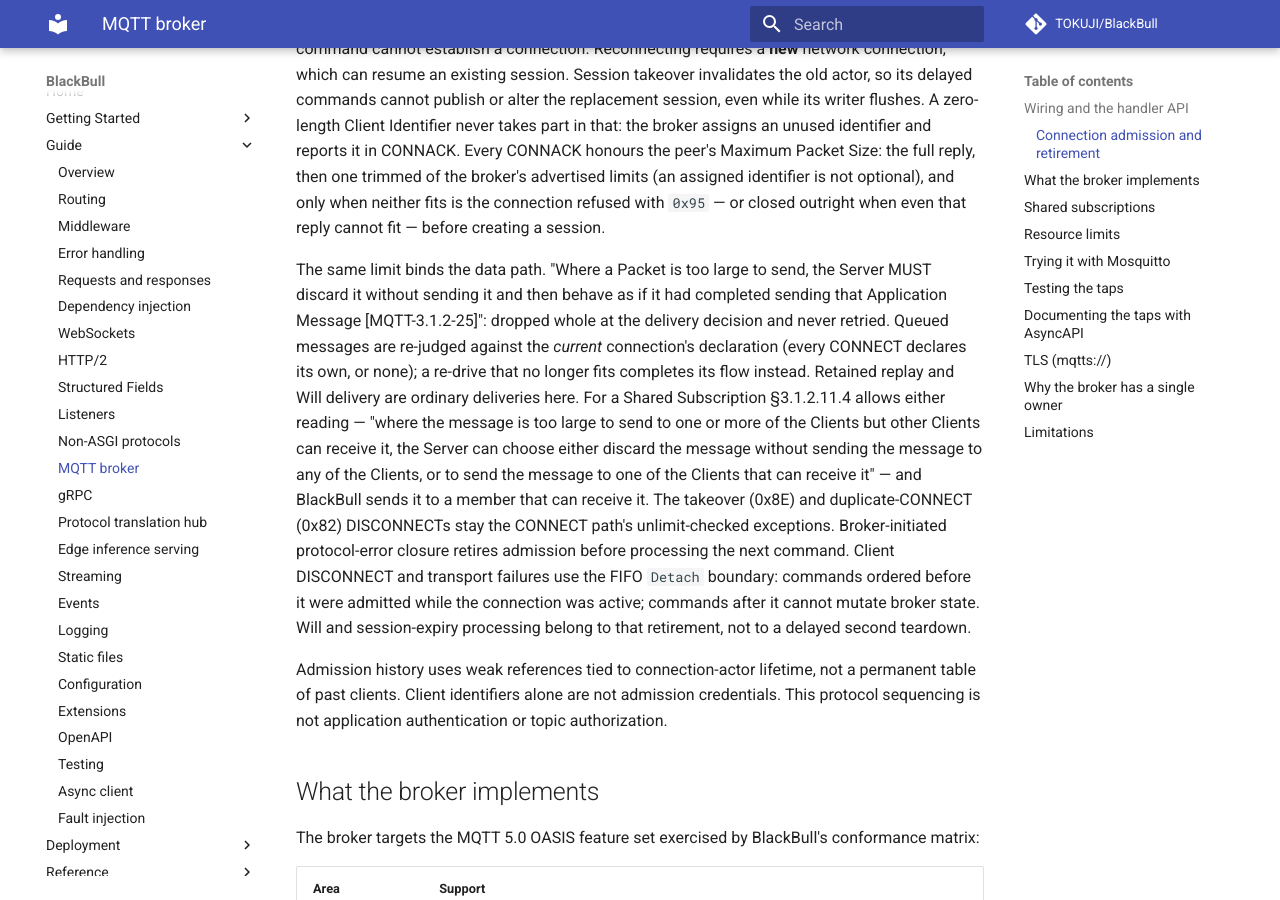
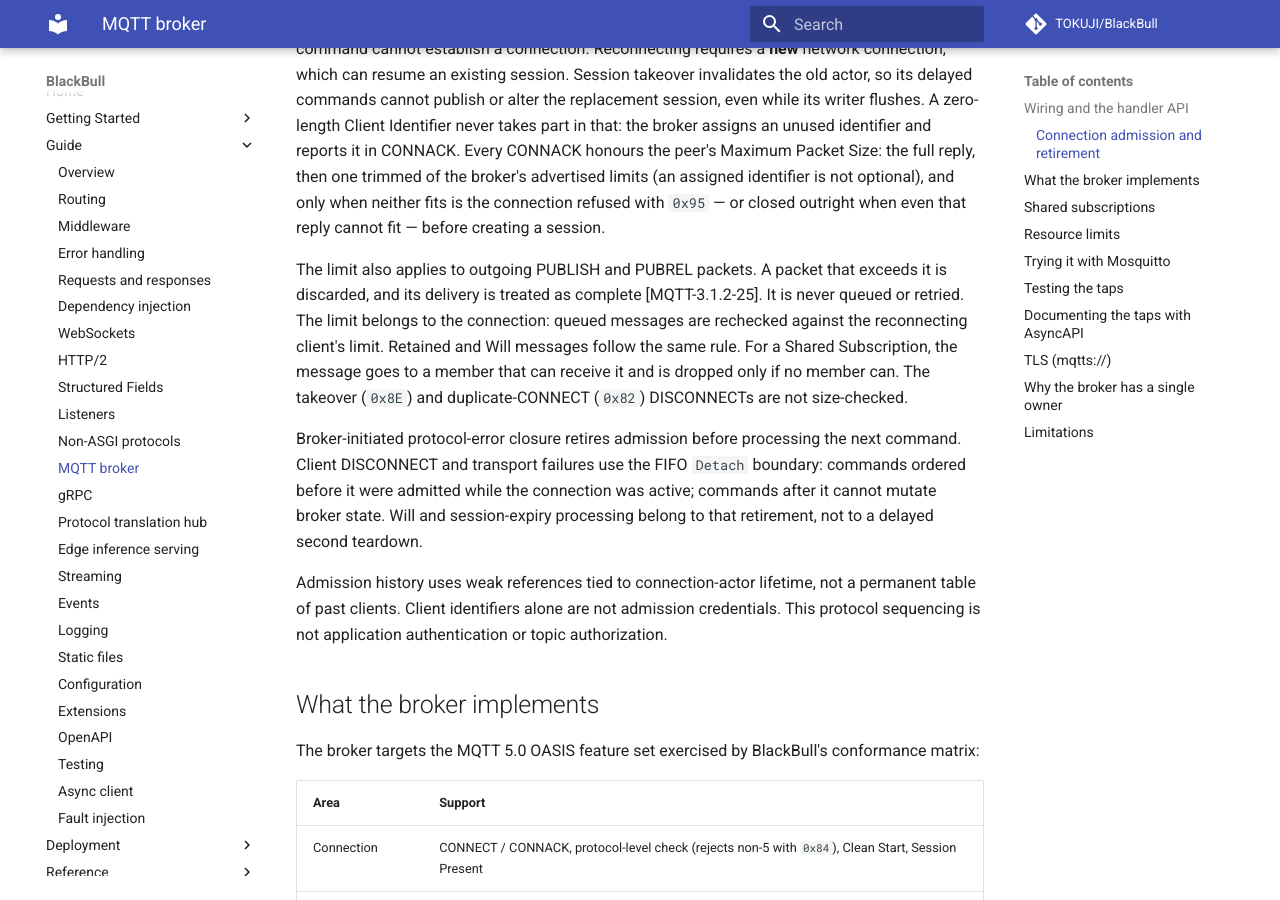
Before and after one commit to TOKUJI/BlackBull, an MkDocs documentation site: the page built from docs/guide/mqtt.md, in a window 1280 px wide and 900 px high, scrolled down 2195 px. Built offline with MkDocs 1.6.1 and Material for MkDocs 9.7.7, drawn with Linux system fonts in a browser that asks for light colours; comment, search, counter and statistics services are not loaded.

Commit message:
docs(mqtt): state behaviour and invariants only in comments (BLA-357)
Spec justification, rejected alternatives, and performance reasoning now
live in the PR record, not the code.  Fixes a docs rendering defect (the
data-path paragraph ran into the next one) and a misquote framed as
[MQTT-3.1.2-25] wording.

```diff
--- a/docs/guide/mqtt.md
+++ b/docs/guide/mqtt.md
@@ -113,20 +113,15 @@ optional), and only when neither fits is the connection refused with `0x95`
 — or closed outright when even that reply cannot fit — before creating a
 session.
 
-The same limit binds the data path. "Where a Packet is too large to send, the
-Server MUST discard it without sending it and then behave as if it had
-completed sending that Application Message [MQTT-3.1.2-25]": dropped whole at
-the delivery decision and never retried. Queued messages are re-judged against
-the *current* connection's declaration (every CONNECT declares its own, or
-none); a re-drive that no longer fits completes its flow instead. Retained
-replay and Will delivery are ordinary deliveries here. For a Shared
-Subscription §3.1.2.11.4 allows either reading — "where the message is too
-large to send to one or more of the Clients but other Clients can receive it,
-the Server can choose either discard the message without sending the message
-to any of the Clients, or to send the message to one of the Clients that can
-receive it" — and BlackBull sends it to a member that can receive it. The
-takeover (0x8E) and duplicate-CONNECT (0x82) DISCONNECTs stay the CONNECT
-path's unlimit-checked exceptions.
+The limit also applies to outgoing PUBLISH and PUBREL packets. A packet
+that exceeds it is discarded, and its delivery is treated as complete
+[MQTT-3.1.2-25]. It is never queued or retried. The limit belongs to the
+connection: queued messages are rechecked against the reconnecting client's
+limit. Retained and Will messages follow the same rule. For a Shared
+Subscription, the message goes to a member that can receive it and is
+dropped only if no member can. The takeover (`0x8E`) and duplicate-CONNECT
+(`0x82`) DISCONNECTs are not size-checked.
+
 Broker-initiated protocol-error closure retires admission before processing the
 next command. Client DISCONNECT and transport failures use the FIFO `Detach`
 boundary: commands ordered before it were admitted while the connection was
```
Also changed, not shown: 2 other files.
